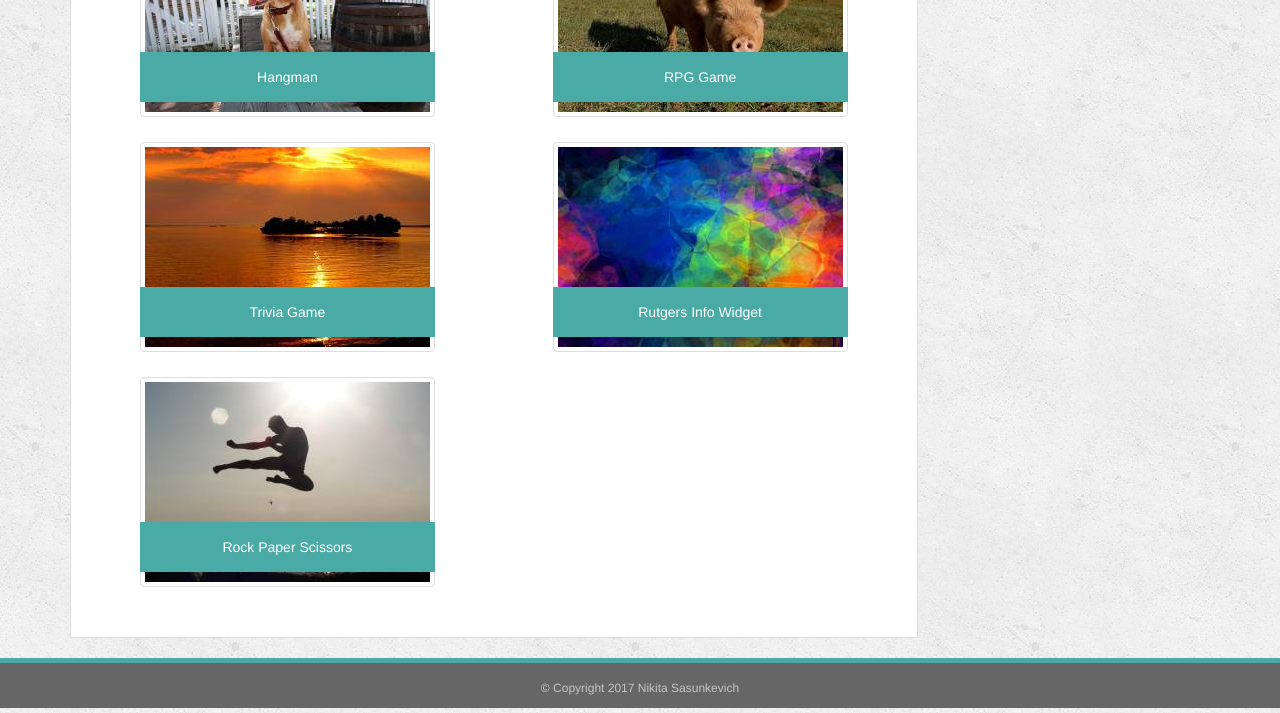
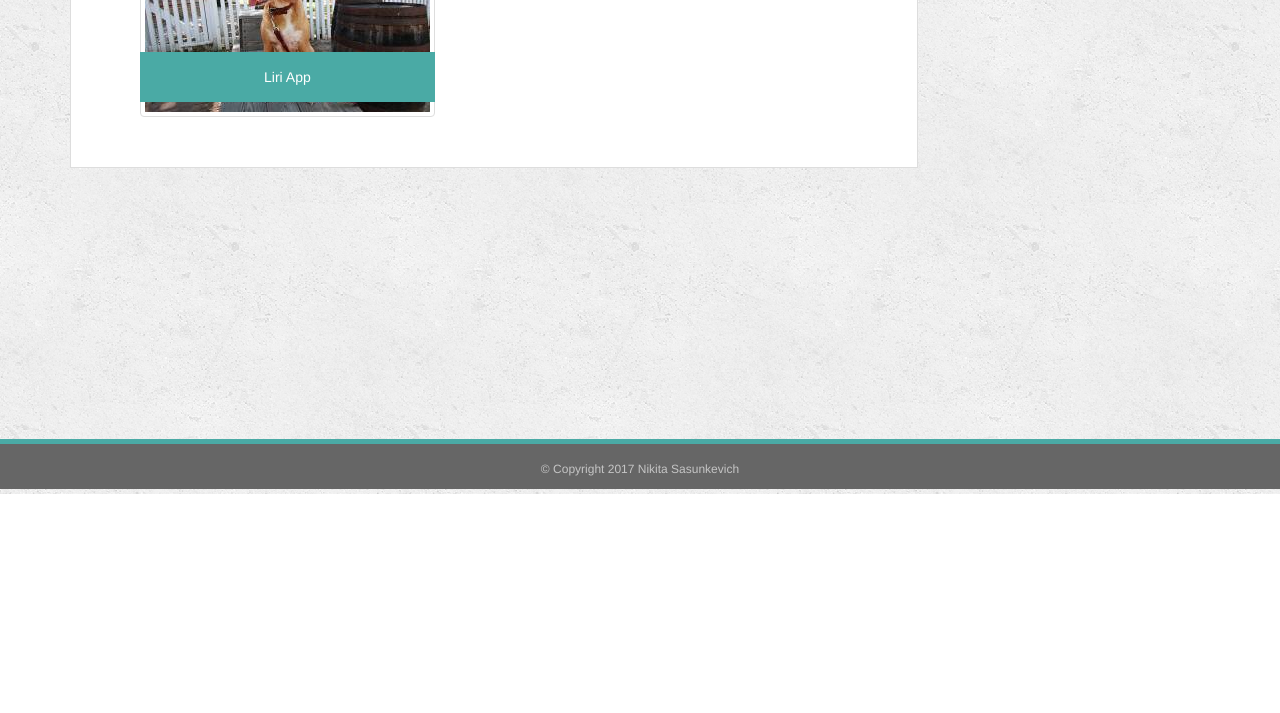
Before and after one commit to nikitas91/Bootstrap-Portfolio, a plain HTML site: page portfolio.html in a window 1280 px wide. Shown: the part 311-1024 px from the top of the page. After the commit the page ends 805 px from the top, so only its background shows below. Drawn offline with nearby package versions, Linux system fonts and the light colour scheme.

Commit message:
added content-area style to create sticky footer; added style to index, contact, and portfolio pages

```diff
--- a/assets/css/style.css
+++ b/assets/css/style.css
@@ -87,6 +87,11 @@ h1, h2, h3, h4, h5, h6 {
 
 /* CONTENT STYLES */
 
+.content-area {
+    overflow: auto;
+    min-height: calc(100vh - 152px);
+}
+
 .cardbox {
     background: #fff;
     border: 1px solid #dddddd;
@@ -135,7 +140,7 @@ h1, h2, h3, h4, h5, h6 {
     display: inline-block;
 }
 
-.card-banner {
+.card a{
     color: #ffffff;
     background: #4aaaa5;
     text-align: center;
@@ -144,6 +149,11 @@ h1, h2, h3, h4, h5, h6 {
     bottom: 15px;
     display: inline-block;
     width: 100%;
+}
+
+.card a:hover,
+.card a:focus{
+    color: #ffffff;
 }
 
 /* CONTENT STYLES END */
--- a/portfolio.html
+++ b/portfolio.html
@@ -51,7 +51,7 @@
         <!-- /.container -->
     </nav>
 
-    <div class="container">
+    <div class="container content-area">
         <div class="row">
             <div class="col-lg-9 col-md-9 col-sm-12 col-xs-12">
                 <div class="cardbox">
@@ -61,44 +61,9 @@
                             <div class="col-md-6 col-sm-6 col-xs-12">
                                 <div class="card-container">
                                     <div class="card">
-                                        <span class="card-banner">Hangman</span>
+                                        <!-- <span class="card-banner">Hangman</span> -->
+                                        <a href="https://github.com/nikitas91/liri-node-app" target="_blank">Liri App</a>
                                         <img src="./assets/images/image1.jpeg" class="img-responsive img-thumbnail" alt="random image">
-                                    </div>
-                                </div>
-                            </div>
-                            <div class="col-md-6 col-sm-6 col-xs-12">
-                                <div class="card-container">
-                                    <div class="card">
-                                        <span class="card-banner">RPG Game</span>
-                                        <img src="./assets/images/image2.jpeg" class="img-responsive img-thumbnail" alt="random image">
-                                    </div>
-                                </div>
-                            </div>
-                        </div>
-                        <div class="row">
-                            <div class="col-md-6 col-sm-6 col-xs-12">
-                                <div class="card-container">
-                                    <div class="card">
-                                        <span class="card-banner">Trivia Game</span>
-                                        <img src="./assets/images/image3.jpeg" class="img-responsive img-thumbnail" alt="random image">
-                                    </div>
-                                </div>
-                            </div>
-                            <div class="col-md-6 col-sm-6 col-xs-12">
-                                <div class="card-container">
-                                    <div class="card">
-                                        <span class="card-banner">Rutgers Info Widget</span>
-                                        <img src="./assets/images/image4.jpeg" class="img-responsive img-thumbnail" alt="random image">
-                                    </div>
-                                </div>
-                            </div>
-                        </div>
-                        <div class="row">
-                            <div class="col-md-6 col-sm-6 col-xs-12">
-                                <div class="card-container">
-                                    <div class="card">
-                                        <span class="card-banner">Rock Paper Scissors</span>
-                                        <img src="./assets/images/image5.jpeg" class="img-responsive img-thumbnail" alt="random image">
                                     </div>
                                 </div>
                             </div>
```
Also changed, not shown: contact.html (+1 -1 lines), index.html (+1 -1 lines).
